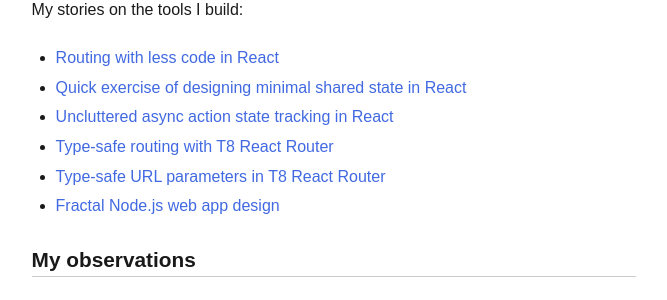
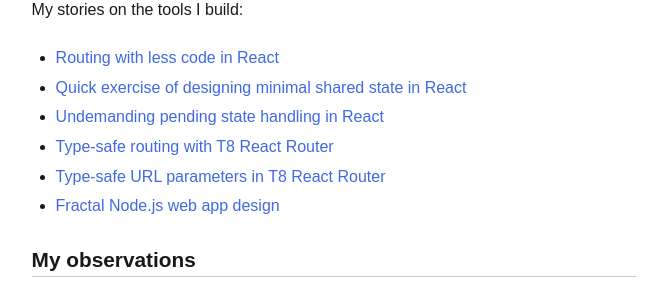
Before and after one commit to axtk/axtk.github.io, a Jekyll site: the page index.html, which Jekyll copies as it is, in a window 1280 px wide and 900 px high. Shown: the part 316-616 px from the top of the window, without its empty margins (306-973 px from the left). Built offline with Jekyll 4.4.1, drawn with Linux system fonts in a browser that asks for light colours.

Commit message:
update index

```diff
--- a/index.html
+++ b/index.html
@@ -38,7 +38,7 @@
     <ul>
         <li><a href="https://dev.to/axtk/routing-with-less-code-in-react-4ll5" target="_blank">Routing with less code in React</a></li>
         <li><a href="https://dev.to/axtk/quick-exercise-of-designing-minimal-shared-state-in-react-51f0" target="_blank">Quick exercise of designing minimal shared state in React</a></li>
-        <li><a href="x/t8_react_pending">Uncluttered async action state tracking in React</a></li>
+        <li><a href="https://dev.to/axtk/undemanding-pending-state-handling-in-react-6d0">Undemanding pending state handling in React</a></li>
         <li><a href="x/t8_react_router_type_safety">Type-safe routing with T8 React Router</a></li>
         <li><a href="x/t8_react_router_typed_URL_parameters">Type-safe URL parameters in T8 React Router</a></li>
         <li><a href="x/fractal_nodejs_web_app_design">Fractal Node.js web app design</a></li>
```
